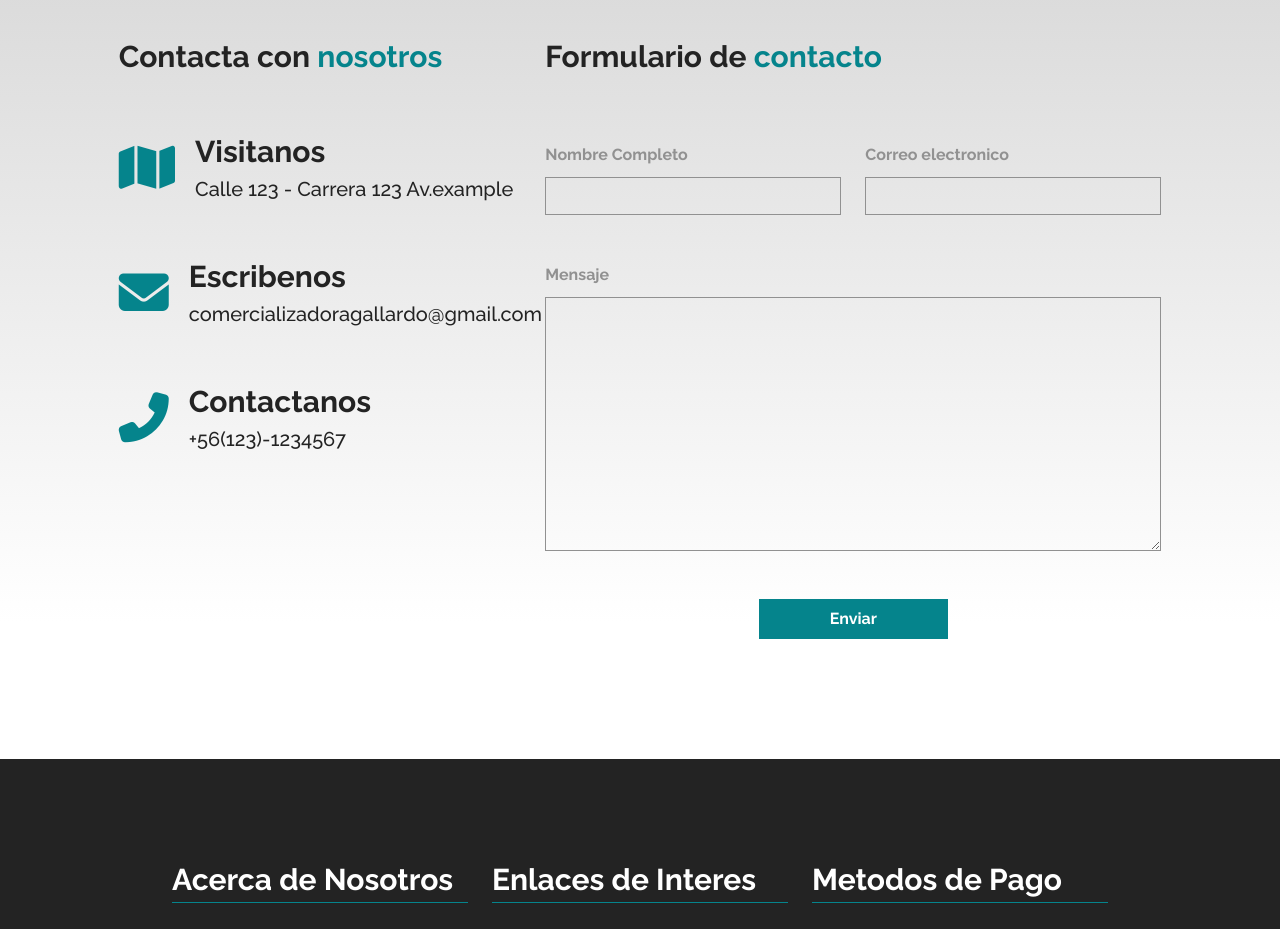
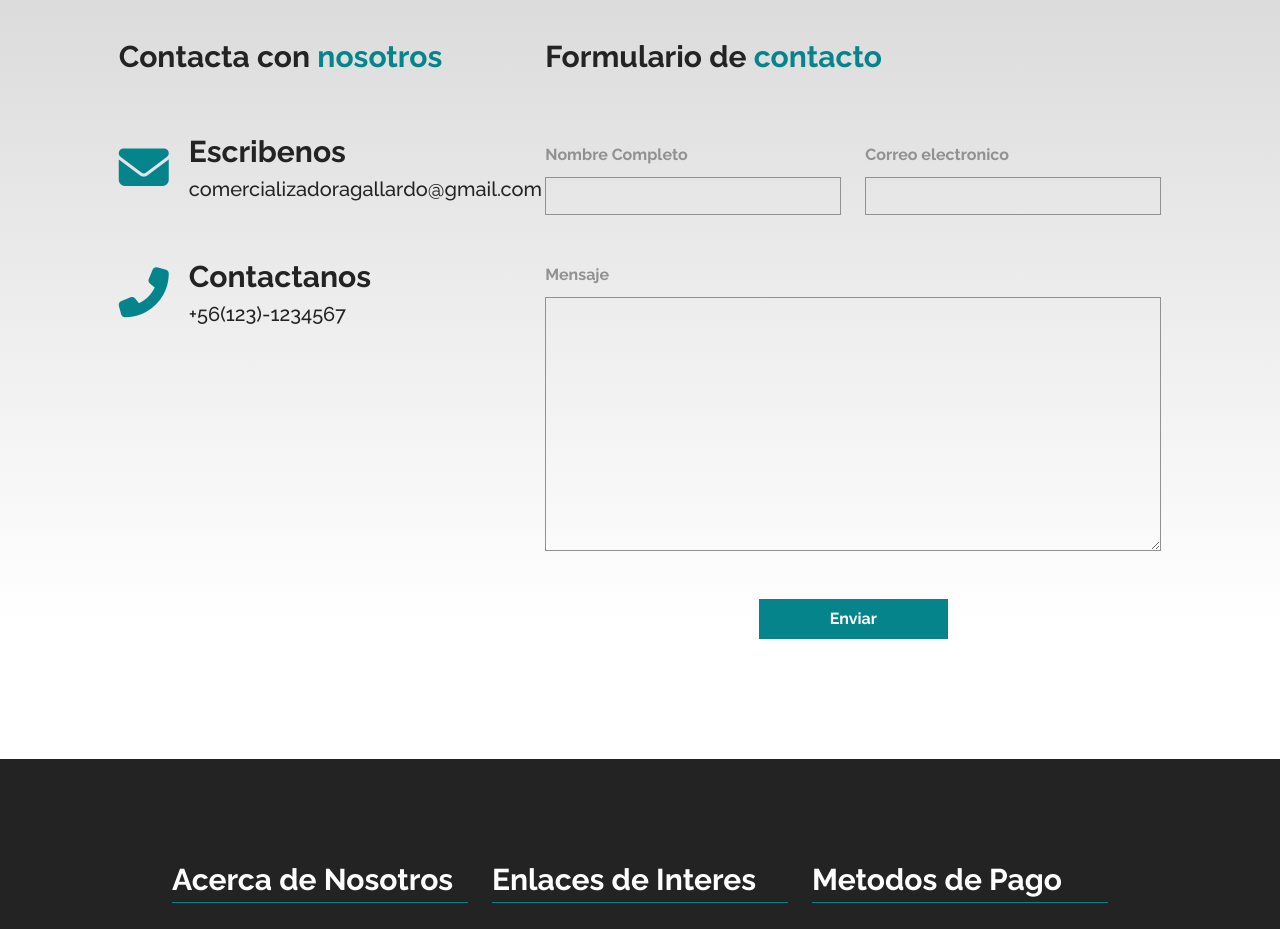
Before and after one commit to HenryGlo/comercializadora_gallardo, a plain HTML site: page index.html in a window 1280 px wide. Shown: the part 5600-6529 px from the top of the page. Drawn offline with nearby package versions, Linux system fonts and the light colour scheme.

Commit message:
remove direction

```diff
--- a/index.html
+++ b/index.html
@@ -566,17 +566,6 @@
               Contacta con <span class='page-color-primary'>nosotros</span>
             </p>
             <div class="d-flex align-items-center contact-item">
-              <i class="fas fa-map icon"></i>
-              <div class="information">
-                <div class="title">
-                  Visitanos
-                </div>
-                <div class="subtitle">
-                  Calle 123 - Carrera 123 Av.example
-                </div>
-              </div>
-            </div>
-            <div class="d-flex align-items-center contact-item">
               <i class="fas fa-envelope icon"></i>
               <div class="information">
                 <div class="title">
```
